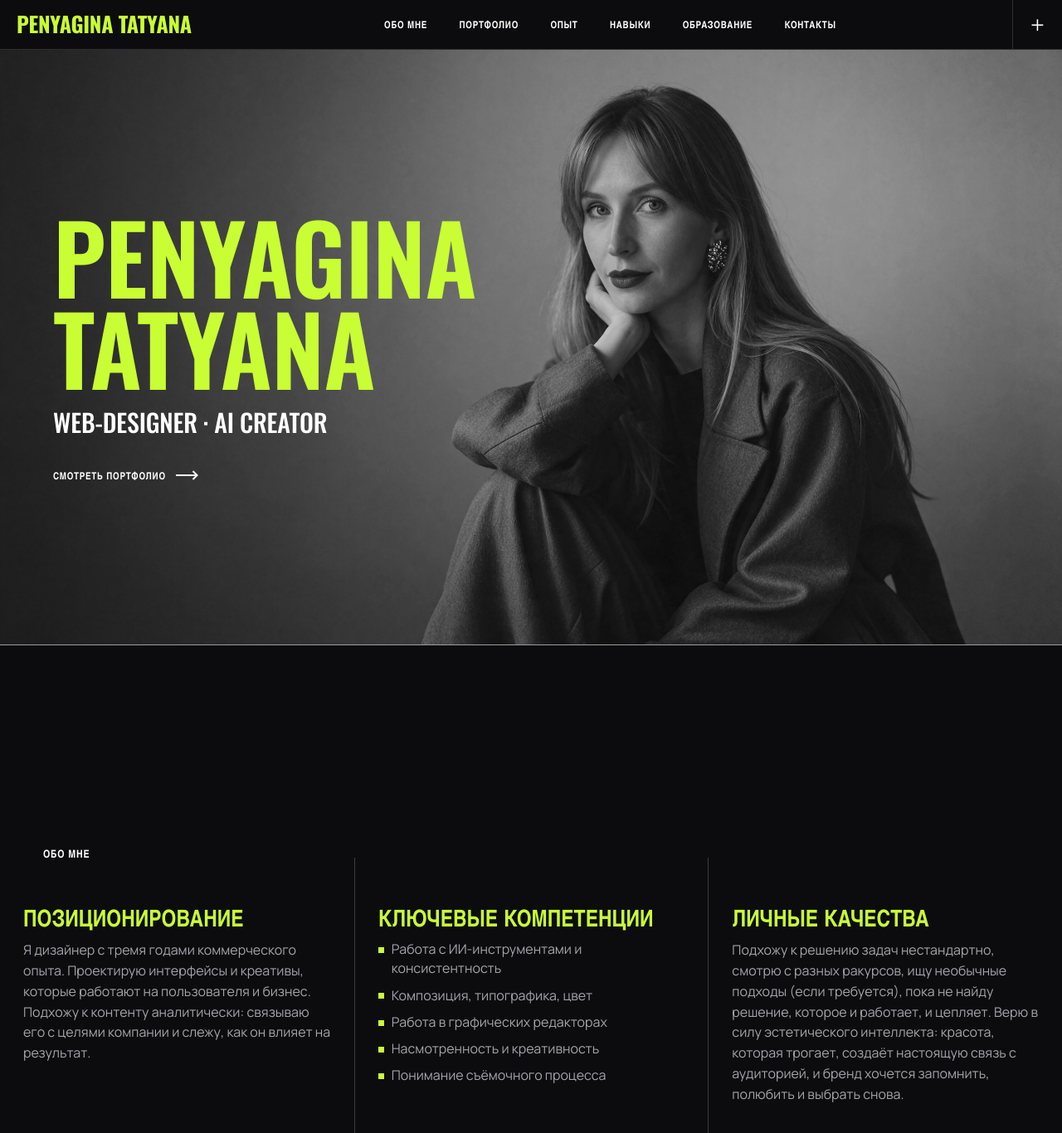
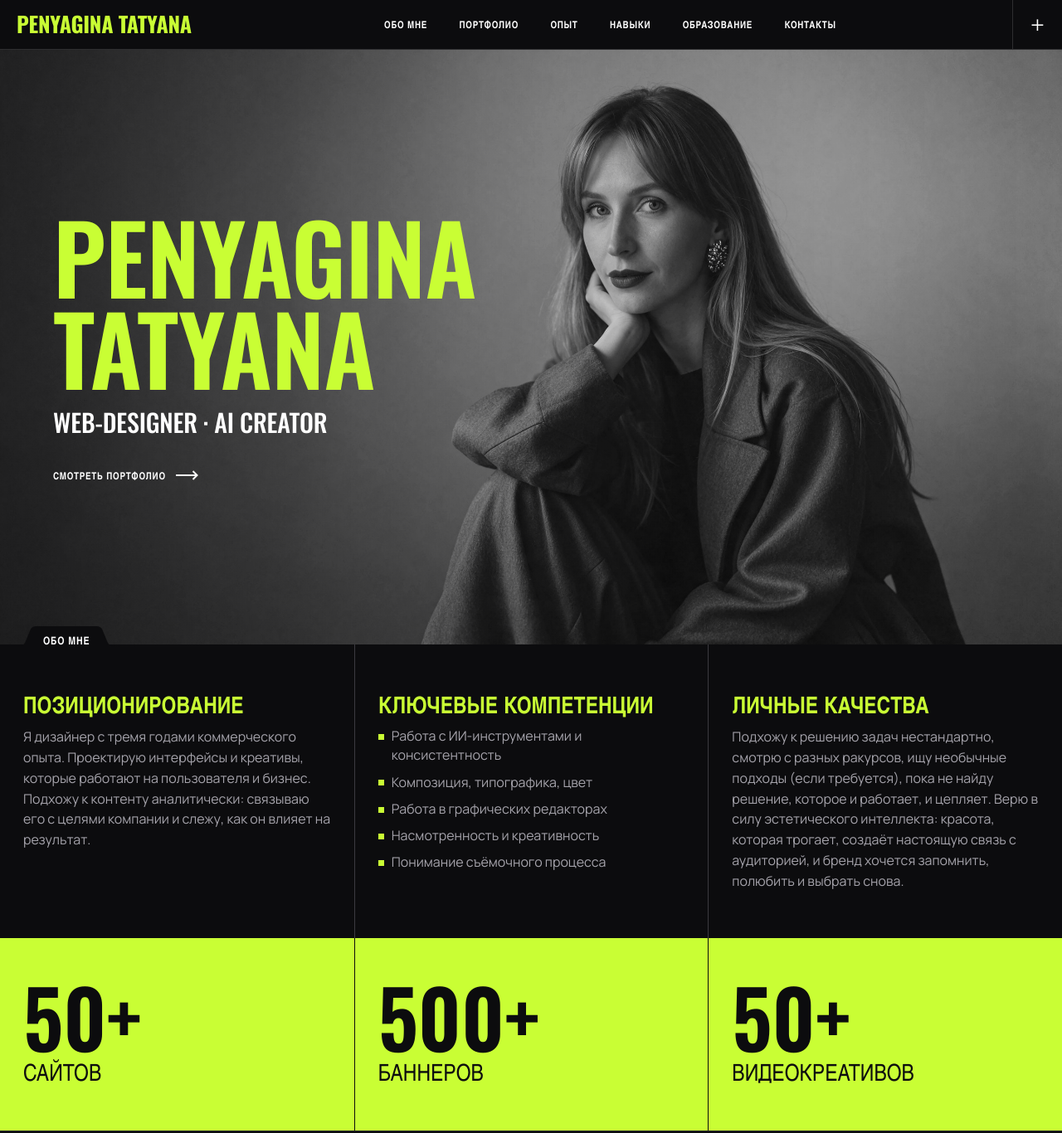
Before and after one commit to tenpentu-create/penyagina-portfolio, a plain HTML site: page index.html in a window 1280 px wide. Shown: the top 1366 px of the page at 83% size. Drawn offline with nearby package versions, Linux system fonts and the light colour scheme.

Commit message:
No gap or line between hero and About
Co-Authored-By: Claude Opus 5.5 <noreply@anthropic.com>
Claude-Session: https://claude.ai/code/session_013cHZQdpSuzWbq84PhZb9ia

```diff
--- a/index.html
+++ b/index.html
@@ -512,6 +512,10 @@ footer { z-index: 200; }
 /* Главный экран статичен: без параллакса фото и текста */
 .anim .hero-img { transform: none !important; }
 .anim .hero-in { transform: none !important; opacity: 1 !important; }
+
+/* Между фото и «Обо мне» без паузы и без линии */
+.hero.stack + .stack-mark { height: 0; }
+.hero { border-bottom: 0; }
 </style>
 </head>
 <body>
```
